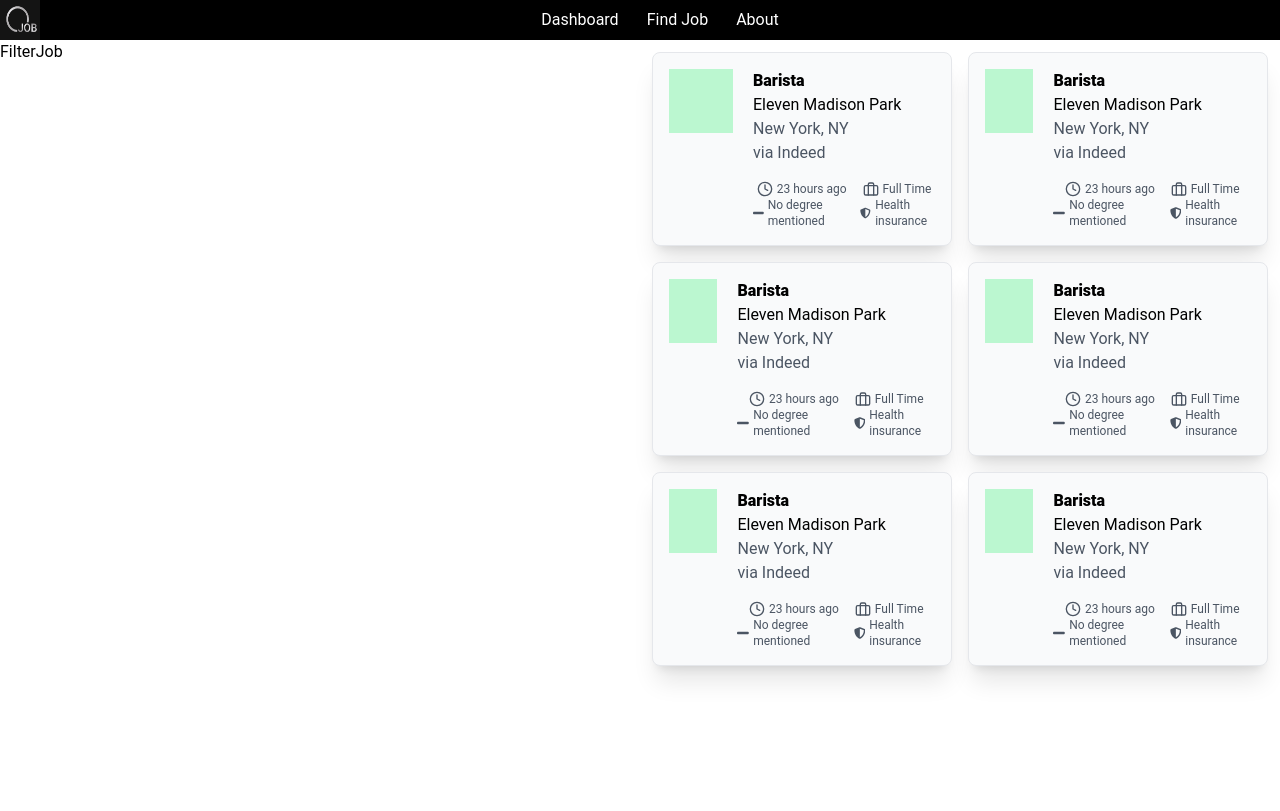
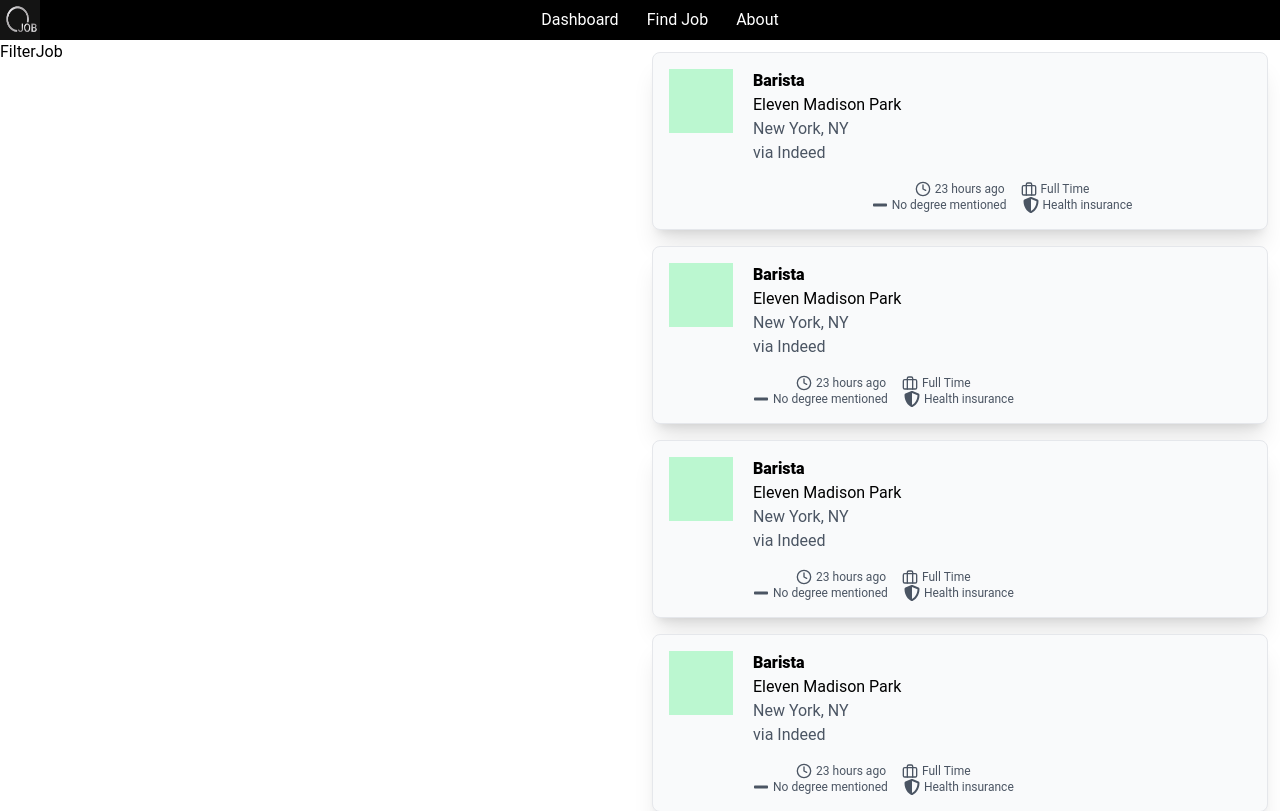
Before and after one commit to programmermame/The-Job-Aggregator-ALX-Portfolio-Project, a React (Vite) app in the folder Front-end/: page / in a window 1280 px wide. Shown: the top 811 px of the page. Built offline with nearby package versions, Linux system fonts and the light colour scheme.

Commit message:
front-end

```diff
--- a/Front-end/src/Components/JobListings.jsx
+++ b/Front-end/src/Components/JobListings.jsx
@@ -15,7 +15,7 @@
         ]
     }
     return (
-        <div className='grid grid-cols-1 md:grid-cols-2 gap-4 p-3'>
+        <div className='grid grid-cols-1 md:grid-cols-1 gap-4 p-3'>
             {/* Job Listing 1 */}
             <div className="flex border shadow-xl p-4 rounded-lg bg-gray-50 hover:bg-white w-auto h-auto">
                 <div className="w-16 h-16 bg-green-200 flex-none"></div>
```
